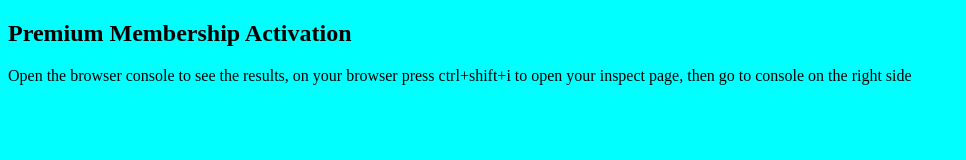
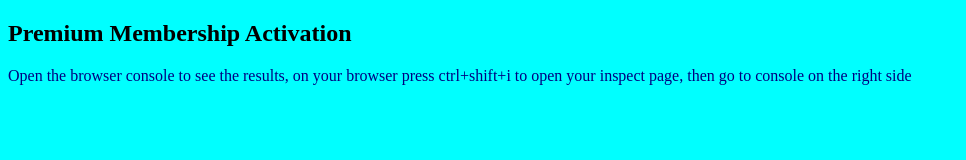
Before and after one commit to KDREX-HUB/KDREX-java-assignment-9th-aug-2025, a plain HTML site: page index.html in a window 1280 px wide. Shown: the whole page, without its empty margins (0-966 px from the left). Drawn offline with Linux system fonts and the light colour scheme.

Commit message:
modified:   index.html

```diff
--- a/index.html
+++ b/index.html
@@ -7,7 +7,7 @@
 
   <h2>Premium Membership Activation</h2>
 
-  <p style="background-color: aqua;">Open the browser console to see the results, on your browser press ctrl+shift+i to open your inspect page, then go to console on the right side</p>
+  <p style="color: navy;">Open the browser console to see the results, on your browser press ctrl+shift+i to open your inspect page, then go to console on the right side</p>
 
   <script>
     // Variable to track successful activations
```
